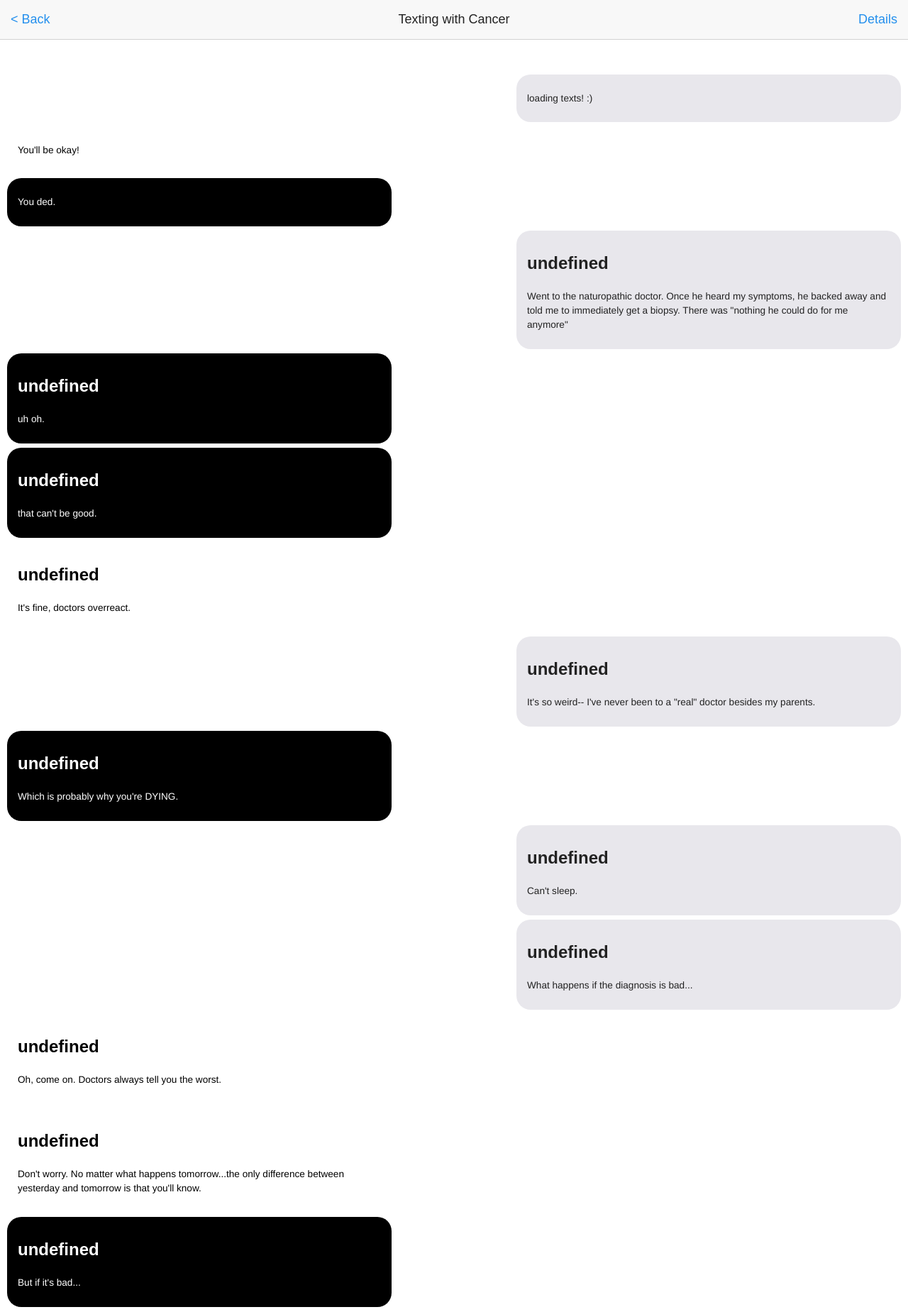
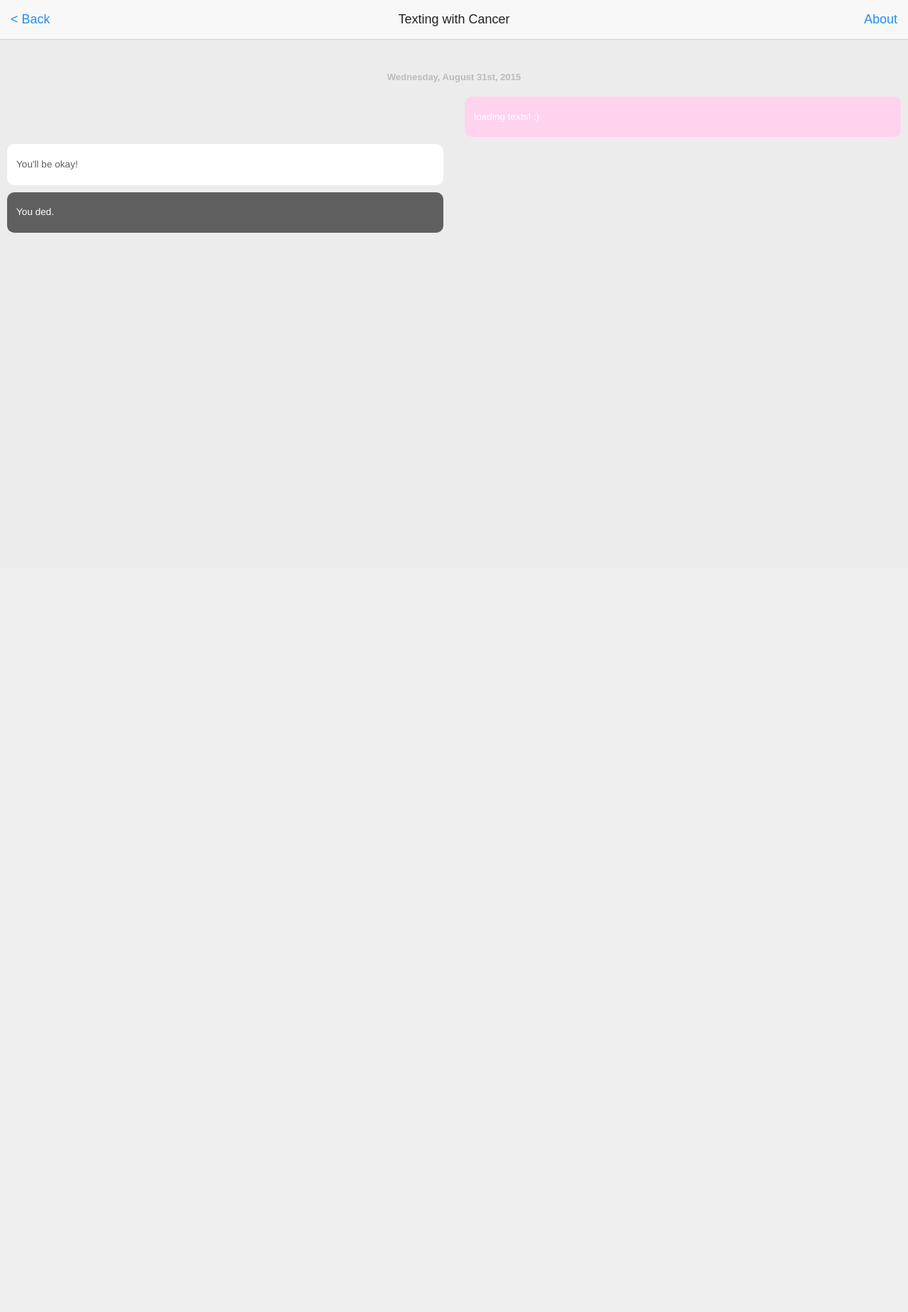
Before and after one commit to onattyso/TwC, a PHP site: page / in a window 1280 px wide. Shown: the top 1849 px of the page at 71% size. After the commit the page ends 328 px from the top, so only its background shows below. Run offline with PHP 8.4, Linux system fonts and the light colour scheme; some libraries are stand-ins or nearby versions.

Commit message:
Prettifying + adding stuff.
I feel like I messed something up in the merge. :| Let’s see…

```diff
--- a/css/main.css
+++ b/css/main.css
@@ -97,6 +97,10 @@
    Author's custom styles
    ========================================================================== */
 
+body {
+    background-color: #ECECEC;
+}
+
 h1 {
     font-family: 'Helvetica Neue', Helvetica, Arial, sans-serif;
     font-size: 24px;
@@ -141,7 +145,10 @@
 a {
     text-decoration: none;
     color: #238FED;
+}
 
+a:hover {
+    opacity: .5;
 }
 
 #header {
@@ -250,20 +257,21 @@
 }
 
 #date, #time {
-    width: 50%;
     text-align: center;
-    font-size: 10px;
-    color: #505050;
+    font-size: 13px;
+    color: #BBBBBB;
+    font-weight: bold;
+    margin: 13px;
 }
 
 .text {
-    border-radius: 20px;
+    border-radius: 10px;
     clear: both;
-    margin: 5px 10px 1px 10px;
+    margin: 5px 10px 5px 10px;
     max-width: 80%;
-    padding: 10px 15px;
+    padding: 5px 13px;
     position: relative;
-    width: 40%;
+    width: 46%;
 }
 
     .text::after {
@@ -280,22 +288,22 @@
     }
 
 .me {
-    background: #E8E7EC;
+    background: #FFD3ED;
     float: right;
+    color: #fff;
 }
 
 .optimism {
-    background: white;
-    color: #000;
+    background: #FFFFFF;
+    color: #5F5F5F;
     float: left;
 }
 
 .pessimism {
-    background: black;
+    background: #5F5F5F;
     color: #fff;
     float: left;
 }
-
 
 
 .wrap {
--- a/index.html
+++ b/index.html
@@ -39,12 +39,13 @@
             <p>Good news: I’m going to be fine.</br>
             Bad news: It’s going to suck. Probably.</p>
 
-            <p>Texting with Cancer is the mental conversation with optimism and pessimism as I deal with cancer. Decision making, surgery, chemotherapy...while going on with life.</p>
+            <p>Texting with Cancer is the mental conversation with optimism and pessimism as I deal with cancer and life.</p>
 
             <p>"It's our choice, whether to hate something in our lives or to love every moment of them, even the parts that bring us pain. 'At every moment, we are volunteers.'”</br>
             <i>- <a href="http://www.gq.com/story/stephen-colbert-gq-cover-story" target="_blank">Joel Lovell on Stephen Colbert</a></i></p>
 
-            <p>Inspired by: <a href="http://beforewemet.com" target="_blank">Before We Met</a> by <a href="http://laithazzam.com/" target="_blank">Laith Azzam</a>
+            <p>Inspired by <a href="http://beforewemet.com" target="_blank">Before We Met</a>
+            </br>With a lot of help from <a href="http://laithazzam.com/" target="_blank">Laith Azzam</a>
 
             <p>Thanks to my family who are making this way, way easier to deal with.</br>
             Thanks to my friends who put up with my cancer jokes. (Is cancer contagious?)</p>
@@ -58,13 +59,15 @@
 
     <div id="header">
         <div id="back"> <  Back</div>
-        <div id="details">Details</div>
+        <div id="details">About</div>
         <div id="contact">Texting with Cancer</div>
     </div>
 
 
     <div id="content" class="wrapper">
-
+        <div id="date">
+            Wednesday, August 31st, 2015
+        </div>
         <div class="text me">
             <p>loading texts! :)</p>
         </div>
--- a/js/main.js
+++ b/js/main.js
@@ -107,15 +107,21 @@
 						amount++;
 						parseMessage();
 						if(author != 'none'){
-							$('.wrapper').append('<div class="'+side+' '+type+' text"><h2>'+subject+'</h2><p>'+copy+'</p></div>');
+							$('.wrapper').append('<div class="'+side+' '+type+' text"><p>'+copy+'</p></div>');
 							$('.message').last().children('p').linkify();
 						}
 					function parseMessage(){
+						date();
 						author();
 						copy();
-						subject();
-						// attachments();
+						time();
+						assets();
 					};
+					function date(){
+						if(val.DATE == ) {
+						//if the date value is the same as the last one, then ignore. Otherwise, print the date #date
+					}
+					}
 					function author(){
 						// set author per item
 						if(val.AUTHOR.substring(0,2) == 'me'){
@@ -129,22 +135,11 @@
 							side = 'pessimism'
 						}
 					};
-					function subject(){
-						// use subject to determine if message is ghat or email
-						if(val.SUBJECT == "gchat"){
-							// if gchat, set subject to nothing to know it's gchat
-							subject = '';
-							type = 'gchat';
+					function assets(){
+						if(val.ASSETS == ''){
+							item_assets = false;
 						}else{
-							subject = ''+val.SUBJECT+'';
-							type = '';
-						}
-					};
-					function attachments(){
-						if(val.ATTACHMENTS == ''){
-							item_attachments = false;
-						}else{
-							item_attachments_raw = JSON.stringify(val.ATTACHMENTS).split(/[\\]n/g), parts = [];
+							item_assets_raw = JSON.stringify(val.ASSETS).split(/[\\]n/g), parts = [];
 
 							function makeUL(array) {
 							    // Create the list element:
@@ -166,7 +161,7 @@
 							    // Finally, return the constructed list:
 							    return list;
 							}
-							item_attachments = makeUL(item_attachments_raw);
+							item_assets = makeUL(item_assets_raw);
 						}
 					}
 					function copy(){
```
Also changed, not shown: README.md.
